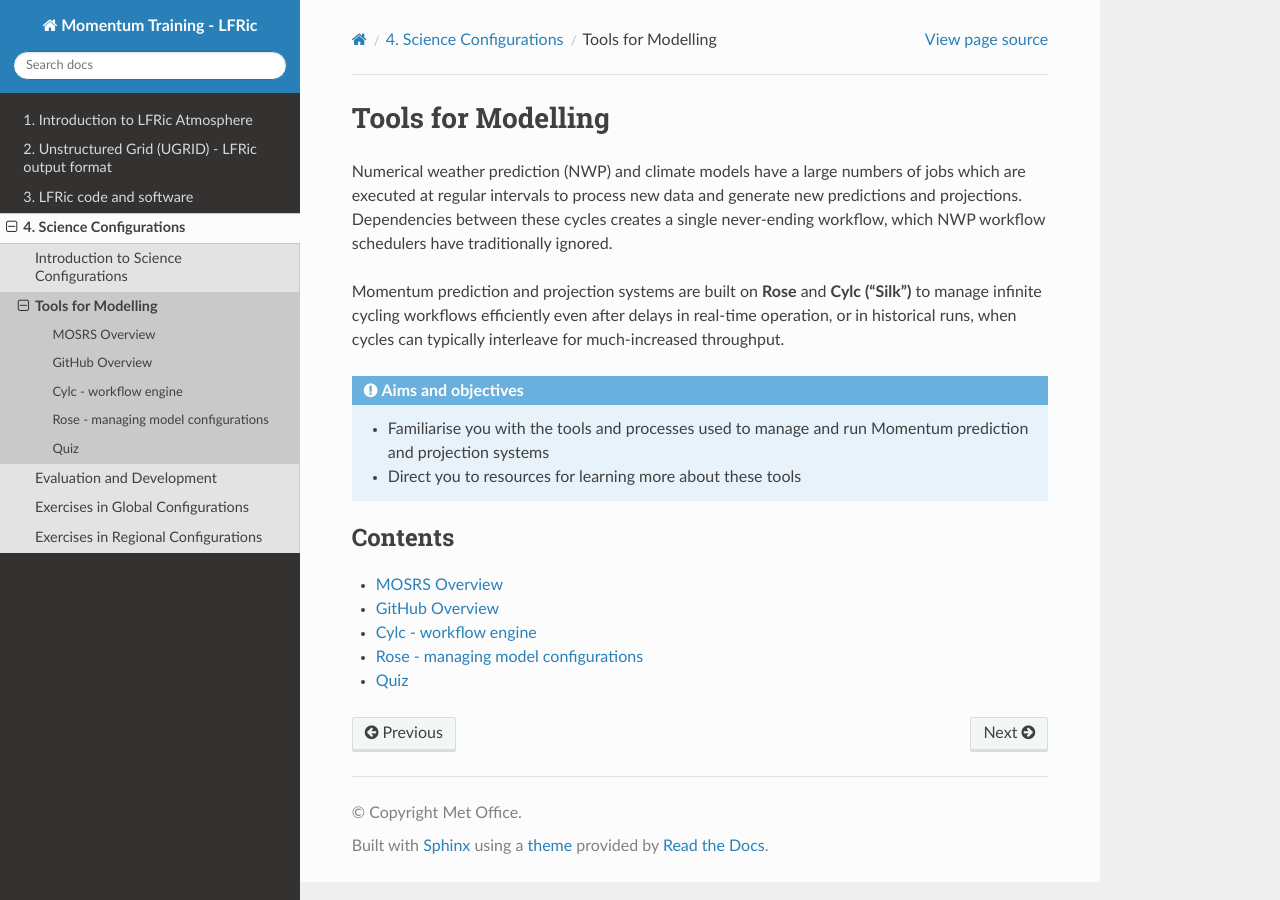
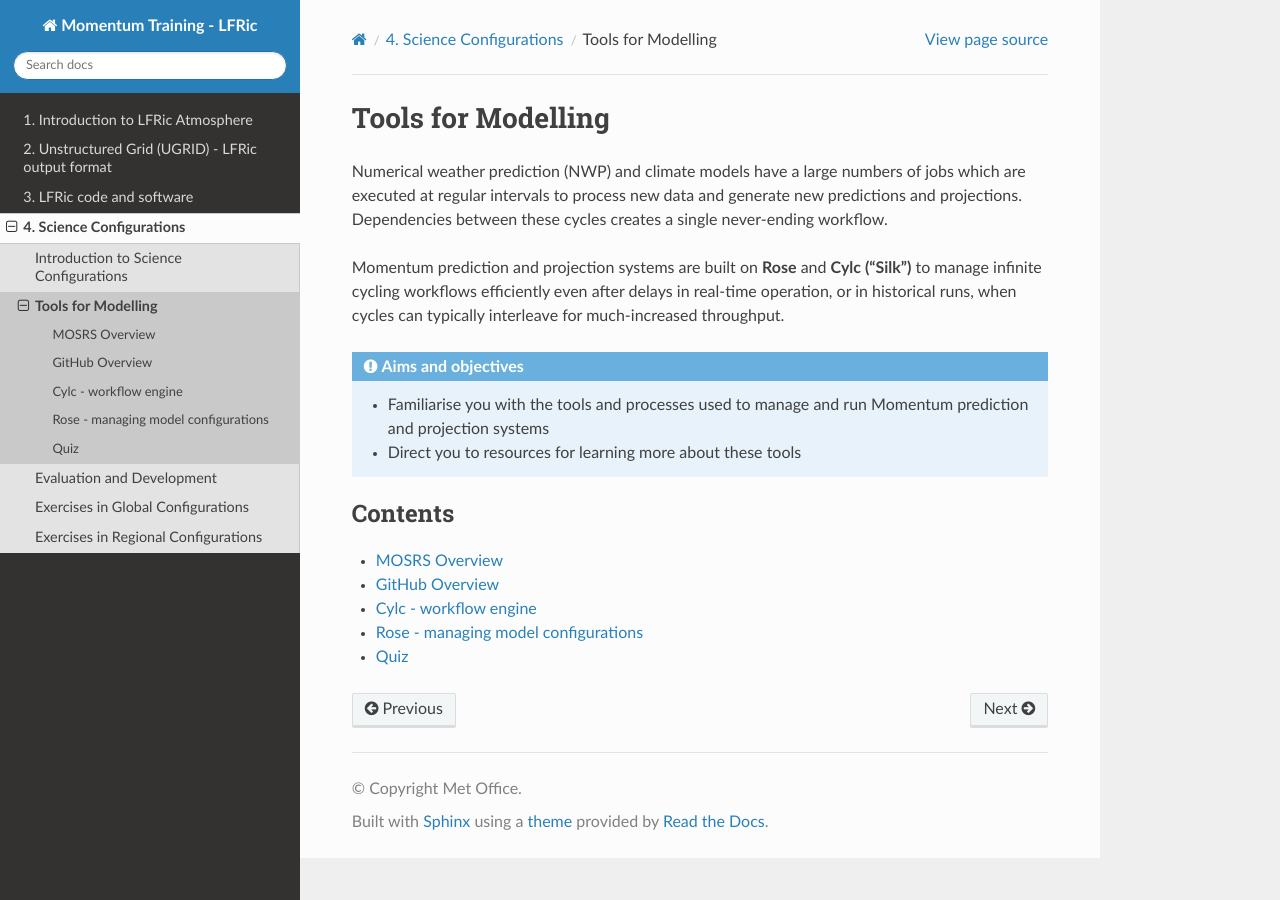
Before and after one commit to MetOffice/LFRic-Atmosphere-Training, a Sphinx documentation site: the page built from source/modelling/tools/index.rst, in a window 1280 px wide. Built offline with Sphinx 7.4.7 and the Read the Docs theme 3.1.0, drawn with Linux system fonts in a browser that asks for light colours.

Commit message:
Fix typos and improve clarity in science configuration and tools documentation in response to PR comments.

```diff
--- a/source/modelling/introduction/science_config/science_config.rst
+++ b/source/modelling/introduction/science_config/science_config.rst
@@ -6,7 +6,7 @@ A science configuration defines the settings for a component or combination of c
 .. image:: /_static/components.png
    :width: 650px
 
-Workflows can be built around the released science configuration to create prediction and projection systems. These workflows utilise the Momentum technical infrastucture to manage and run these systems integrating for example, software builds, data assimilation, and post-processing to generate forecasts and projections.
+Workflows can be built around the released science configuration to create prediction and projection systems. These workflows utilise the Momentum technical infrastructure to manage and run these systems, integrating, for example, software builds, data assimilation, and post-processing to generate forecasts and projections.
 
 Once a science configuration is defined, it can be used for different systems across the Momentum Partnership. For example:
 
--- a/source/modelling/tools/index.rst
+++ b/source/modelling/tools/index.rst
@@ -2,7 +2,7 @@
 Tools for Modelling
 **************************
 
-Numerical weather prediction (NWP) and climate models have a large numbers of jobs which are executed at regular intervals to process new data and generate new predictions and projections. Dependencies between these cycles creates a single never-ending workflow, which NWP workflow schedulers have traditionally ignored.
+Numerical weather prediction (NWP) and climate models have a large numbers of jobs which are executed at regular intervals to process new data and generate new predictions and projections. Dependencies between these cycles creates a single never-ending workflow.
 
 Momentum prediction and projection systems are built on **Rose** and **Cylc (“Silk”)** to manage infinite cycling workflows efficiently even after delays in real-time operation, or in historical runs, when cycles can typically interleave for much-increased throughput.
 
```
